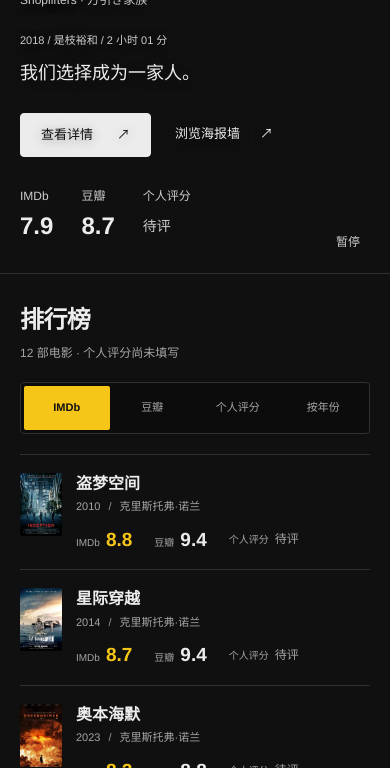
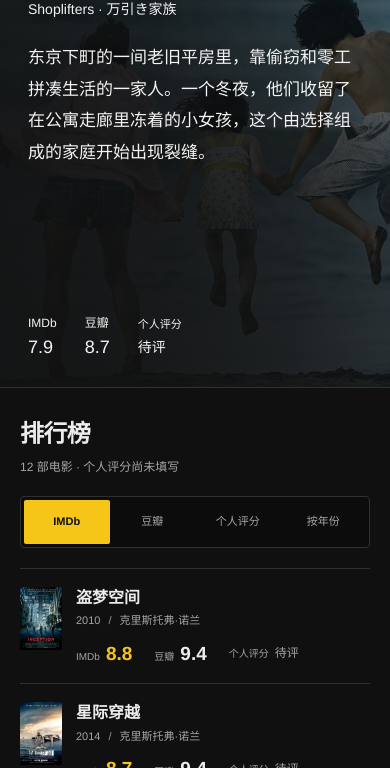
Before and after one commit to Nikyrie28/LUDB, a plain HTML site: page index.html in a window 390 px wide. Shown: the part 457-1225 px from the top of the page. Drawn offline with Linux system fonts and the light colour scheme.

Commit message:
feat: refresh movie hero and soften detail backdrop

```diff
--- a/assets/css/lmdb.css
+++ b/assets/css/lmdb.css
@@ -47,13 +47,9 @@
 .app-bar__nav a { min-height:44px; display:flex; align-items:center; font-size:13px; color:var(--fg-muted); border-bottom:2px solid transparent; white-space:nowrap; }
 .app-bar__nav a:hover { color:var(--fg); }
 .app-bar__nav a.is-current { color:var(--fg); border-color:var(--accent); }
-/* A light, wide side fade preserves the still; darkness gathers at the lower
-   text edge instead of covering the entire left half. */
-.hero { position:relative; isolation:isolate; --hero-height:clamp(560px,calc(100svh - var(--appbar-h,72px) - 48px),800px); }
+/* Full-frame hero: a horizontal shadow fade, Heavy title and Extra Light copy. */
+.hero { position:relative; isolation:isolate; font-weight:200; --hero-height:max(600px,calc(100svh - var(--appbar-h,72px))); --hero-inset:11.3%; }
 .hero__slide { position:relative; isolation:isolate; }
-.hero__controls { position:absolute; right:max(var(--gutter),calc((100% - var(--w-max))/2 + var(--gutter))); bottom:8px; }
-.hero__controls button { min-width:44px; min-height:44px; color:#cdcdcd; font-size:12px; border-bottom:1px solid transparent; }
-.hero__controls button:hover { border-color:var(--accent); }
 @keyframes hero-enter { from { opacity:0; } to { opacity:1; } }
 @media(prefers-reduced-motion:no-preference) {
   .hero__slide--enter { animation:hero-enter 280ms var(--ease); }
@@ -61,26 +57,22 @@
 .hero__backdrop { position:absolute; inset:0; overflow:hidden; pointer-events:none; z-index:-1; }
 .hero__backdrop img { width:100%; height:100%; object-fit:cover; object-position:var(--backdrop-position,50% 50%); }
 .hero__backdrop::after { content:""; position:absolute; inset:0; background:
-  linear-gradient(to right,rgba(16,16,16,.68),rgba(16,16,16,.4) 35%,rgba(16,16,16,.12) 65%,transparent 90%),
-  linear-gradient(to bottom,rgba(16,16,16,.08),transparent 24%,rgba(16,16,16,.34) 56%,rgba(16,16,16,.84) 86%,var(--bg)); }
-.hero__inner { position:relative; min-height:var(--hero-height); max-width:var(--w-max); margin:auto; padding:72px var(--gutter) 64px; display:grid; grid-template-columns:minmax(0,1fr) auto; gap:40px; align-items:end; }
-.hero__text { min-width:0; max-width:min(38vw,560px); text-shadow:0 2px 12px rgba(0,0,0,.35); }
-.hero__eyebrow { font-size:12px; font-weight:400; color:#cdcdcd; margin-bottom:20px; }
-.hero__title { color:#f4f4f4; font-weight:900; font-size:clamp(44px,5vw,72px); line-height:1.12; letter-spacing:-.04em; text-wrap:balance; }
-.hero__title-en { margin-top:14px; font-size:15px; color:#cdcdcd; font-weight:300; }
-.hero__description { margin-top:28px; }
-.hero__meta { font-size:12px; color:#cdcdcd; line-height:1.8; }
-.hero__summary { font-size:21px; font-weight:300; line-height:1.65; margin-top:12px; max-width:26em; }
-.hero__scores { display:flex; gap:32px; align-items:flex-end; padding-bottom:6px; }
-.hero__scores .external-ratings { gap:32px; color:#cdcdcd; }
-.hero__scores .external-ratings > span, .hero__personal { display:flex; flex-direction:column; align-items:flex-start; gap:10px; }
-.hero__scores .external-ratings b { font-size:28px; }
-.hero__personal { font-size:12px; color:#cdcdcd; }
-.hero__personal b { font-size:16px; font-weight:400; line-height:33.6px; }
-.hero__cta { display:flex; flex-wrap:wrap; gap:24px; margin-top:32px; align-items:center; }
-.hero__collection-link { display:inline-flex; min-height:44px; gap:20px; align-items:center; font-size:13px; color:var(--fg); border-bottom:1px solid transparent; }
-.hero__collection-link:hover { border-color:var(--accent); }
-.hero:not(.has-backdrop) .hero__inner { min-height:430px; }
+  linear-gradient(to right,rgba(16,16,16,.86),rgba(16,16,16,.78) 25%,rgba(16,16,16,.66) 45%,rgba(16,16,16,.3) 65%,transparent 92%),
+  linear-gradient(to bottom,rgba(16,16,16,.78),rgba(16,16,16,.62) 12%,transparent 30%,transparent 64%,rgba(16,16,16,.74) 88%,rgba(16,16,16,.76)); }
+.hero__inner { position:relative; min-height:var(--hero-height); padding:100px var(--hero-inset) 140px; display:flex; align-items:center; }
+.hero__text { position:relative; isolation:isolate; min-width:0; width:min(34vw,480px); color:#f4f4f4; text-shadow:0 2px 12px rgba(0,0,0,.25); }
+.hero__eyebrow { font-size:11px; font-weight:200; color:#f4f4f4; letter-spacing:.14em; margin-bottom:24px; }
+.hero__title { color:#f4f4f4; font-family:var(--font); font-weight:900; font-size:clamp(44px,4vw,68px); line-height:1.25; letter-spacing:-.025em; text-wrap:balance; }
+.hero__title-en { margin-top:14px; font-family:var(--font); font-size:16px; color:#f4f4f4; font-weight:200; line-height:1.5; }
+.hero__description { margin-top:26px; }
+.hero__summary { font-family:var(--font); font-size:18px; font-weight:200; line-height:1.85; max-width:25em; text-wrap:pretty; }
+.hero__scores { position:absolute; isolation:isolate; bottom:36px; right:var(--hero-inset); display:flex; gap:28px; align-items:flex-end; color:#f4f4f4; }
+.hero__scores .external-ratings { gap:28px; color:inherit; }
+.hero__scores .external-ratings > span, .hero__personal { display:flex; flex-direction:column; align-items:flex-start; gap:4px; }
+.hero__scores .external-ratings b { font-size:18px; font-weight:200; color:inherit; }
+.hero__personal { font-size:11px; color:inherit; }
+.hero__personal b { font-size:14px; font-weight:200; line-height:21.6px; }
+.hero:not(.has-backdrop) .hero__inner { min-height:600px; }
 .btn { display:inline-flex; min-height:44px; justify-content:center; align-items:center; gap:24px; padding:0 20px; border:1px solid var(--line-strong); border-radius:var(--radius); font-size:13px; font-weight:500; white-space:nowrap; transition:transform var(--dur-micro) var(--ease); }
 .btn--accent { background:var(--fg); color:var(--bg); border-color:var(--fg); }
 .btn--ghost { color:var(--fg); }
@@ -193,10 +185,14 @@
 .detail__hero-inner { max-width:var(--w-max); margin:auto; padding:48px var(--gutter); display:grid; grid-template-columns:244px minmax(0,1fr); gap:64px; align-items:center; }
 .has-backdrop .detail__hero-inner { position:relative; margin-top:calc(var(--detail-info-start) - var(--detail-backdrop-height)); padding-top:0; align-items:start; }
 .has-backdrop .detail__intro { position:relative; isolation:isolate; padding-top:8px; width:fit-content; max-width:100%; }
-/* A feathered shade around the text keeps the full-size still visible. */
-.has-backdrop .detail__intro::before { content:""; position:absolute; inset:-100px -160px; z-index:-1; pointer-events:none; background:rgba(16,16,16,.88);
-  mask-image:linear-gradient(to right,transparent,#000 150px,#000 calc(100% - 150px),transparent),linear-gradient(to bottom,transparent,#000 100px,#000 calc(100% - 100px),transparent);
-  mask-composite:intersect; }
+/* A lighter, broader feather blends the text shade into the still. */
+.has-backdrop .detail__intro::before { content:""; position:absolute; inset:-130px -240px; z-index:-1; pointer-events:none; background:rgba(16,16,16,.56);
+  --detail-intro-mask:linear-gradient(to right,transparent,#000 220px,#000 calc(100% - 220px),transparent),linear-gradient(to bottom,transparent,#000 130px,#000 calc(100% - 130px),transparent);
+  mask-image:var(--detail-intro-mask); -webkit-mask-image:var(--detail-intro-mask);
+  mask-composite:intersect; -webkit-mask-composite:source-in; }
+@media(min-width:701px) {
+  .has-backdrop .detail__intro { --fg-muted:#cdcdcd; --fg-faint:#cdcdcd; }
+}
 .has-backdrop .detail__poster { position:relative; z-index:1; box-shadow:0 12px 40px rgba(0,0,0,.28); border-radius:3px; }
 .detail__poster img { width:244px; aspect-ratio:2/3; height:auto; object-fit:cover; border-radius:3px; }
 .detail__intro { min-width:0; }
@@ -249,15 +245,15 @@
   .block__head { flex-wrap:wrap; }
 }
 @media(max-width:860px) {
-  .hero { --hero-height:clamp(500px,64vw,560px); }
+  .hero { --hero-height:max(620px,calc(100svh - var(--appbar-h,72px))); --hero-inset:8%; }
   .app-bar__inner { gap:16px; }
   .app-bar__nav { gap:18px; }
   .search { width:260px; }
-  .hero__inner { gap:24px; padding-bottom:48px; }
-  .hero__text { max-width:48vw; }
+  .hero__inner { padding-top:100px; padding-bottom:120px; }
+  .hero__text { width:48vw; }
   .hero__backdrop::after { background:
-    linear-gradient(to right,rgba(16,16,16,.72),rgba(16,16,16,.44) 45%,transparent 95%),
-    linear-gradient(to bottom,rgba(16,16,16,.08),transparent 24%,rgba(16,16,16,.34) 56%,rgba(16,16,16,.84) 86%,var(--bg)); }
+    linear-gradient(to right,rgba(16,16,16,.86),rgba(16,16,16,.78) 25%,rgba(16,16,16,.64) 60%,rgba(16,16,16,.25) 80%,transparent),
+    linear-gradient(to bottom,rgba(16,16,16,.78),rgba(16,16,16,.62) 12%,transparent 30%,transparent 64%,rgba(16,16,16,.74) 88%,rgba(16,16,16,.76)); }
   .hero__title { font-size:44px; }
   .hero__scores,.hero__scores .external-ratings { gap:18px; }
   .detail__hero-inner { grid-template-columns:200px minmax(0,1fr); gap:36px; }
@@ -273,27 +269,25 @@
   .app-bar__nav { grid-column:2; grid-row:1; gap:22px; }
   .search { grid-row:2; grid-column:1/-1; width:100%; margin:0; }
   .search__field { min-height:44px; }
-  .hero { --hero-image-height:clamp(300px,74vw,460px); }
-  .hero__backdrop { bottom:auto; height:var(--hero-image-height); }
+  .hero { --hero-height:max(690px,calc(100svh - var(--appbar-h,120px))); --hero-inset:28px; }
+  .hero__backdrop { height:100%; }
   .hero__backdrop img { object-position:var(--backdrop-position-mobile,50% 50%); }
   .hero__backdrop::after { background:
-    linear-gradient(to bottom,rgba(16,16,16,.1),transparent 22%,rgba(16,16,16,.25) 45%,rgba(16,16,16,.88) 75%,var(--bg)),
-    linear-gradient(to right,rgba(16,16,16,.16),transparent 70%); }
-  .hero__inner { min-height:0; grid-template-columns:1fr; gap:30px; padding:calc(var(--hero-image-height) * .8) var(--gutter) 32px; }
-  .hero__text { max-width:100%; }
-  .hero__eyebrow { margin-bottom:12px; }
-  .hero__title { font-size:42px; line-height:1.15; }
-  .hero__title-en { font-size:12px; line-height:1.5; margin-top:10px; }
+    linear-gradient(to bottom,rgba(16,16,16,.75),rgba(16,16,16,.64) 10%,rgba(16,16,16,.1) 20%,rgba(16,16,16,.48) 42%,rgba(16,16,16,.76) 76%,rgba(16,16,16,.82)),
+    linear-gradient(to right,rgba(16,16,16,.86),rgba(16,16,16,.76) 40%,rgba(16,16,16,.5) 75%,rgba(16,16,16,.12)); }
+  .hero__inner { min-height:var(--hero-height); padding:150px var(--hero-inset) 130px; align-items:center; }
+  .hero__text { width:100%; max-width:480px; }
+  .hero__eyebrow { margin-bottom:18px; font-size:10px; }
+  .hero__title { font-size:42px; line-height:1.25; }
+  .hero__title-en { font-size:14px; line-height:1.5; margin-top:12px; }
   .hero__description { margin-top:22px; }
-  .hero__meta { font-size:11px; }
-  .hero__summary { font-size:18px; margin-top:8px; }
-  .hero__scores { gap:28px; padding:0; }
+  .hero__summary { font-size:17px; }
+  .hero__scores { left:var(--hero-inset); right:auto; bottom:28px; gap:28px; padding:0; }
   .hero__scores .external-ratings { gap:28px; }
-  .hero__scores .external-ratings > span,.hero__personal { gap:6px; }
-  .hero__scores .external-ratings b { font-size:24px; }
-  .hero__personal b { font-size:14px; line-height:28.8px; }
-  .hero__cta { margin-top:24px; }
-  .hero:not(.has-backdrop) .hero__inner { min-height:0; padding-top:40px; }
+  .hero__scores .external-ratings > span,.hero__personal { gap:4px; }
+  .hero__scores .external-ratings b { font-size:18px; }
+  .hero__personal b { font-size:14px; line-height:21.6px; }
+  .hero:not(.has-backdrop) .hero__inner { min-height:var(--hero-height); }
   .block { padding-top:30px; padding-bottom:36px; }
   .block__head { gap:18px; margin-bottom:20px; }
   .block__title { font-size:24px; }
@@ -382,5 +376,5 @@
 /* Reserve the opening composition before data.js renders it. */
 .hero:empty { min-height:var(--hero-height); }
 @media(max-width:700px) {
-  .hero:empty { min-height:640px; }
+  .hero:empty { min-height:var(--hero-height); }
 }
--- a/assets/js/lmdb.js
+++ b/assets/js/lmdb.js
@@ -160,20 +160,14 @@
   var firstHero = ratedMovies[0] || MOVIES[0];
   var heroMovies = firstHero ? [firstHero].concat(MOVIES.filter(function (m) { return m.id !== firstHero.id; })) : [];
   var heroIndex = 0, heroTimer = null, heroRequest = 0;
-  var heroPaused = false, heroHovered = false, heroFocused = false, heroVisible = false;
+  var heroHovered = false, heroFocused = false, heroVisible = false;
 
   function syncHeroTimer() {
     window.clearTimeout(heroTimer);
     ++heroRequest; // Cancel a pending image decode when focus, visibility or route changes.
     var host = $('#hero');
     if (!host) return;
-    var toggle = host.querySelector('[data-hero-action="pause"]');
-    if (toggle) {
-      toggle.textContent = heroPaused ? '播放' : '暂停';
-      toggle.setAttribute('aria-label', heroPaused ? '播放自动轮播' : '暂停自动轮播');
-      toggle.hidden = motionPreference.matches;
-    }
-    var running = heroMovies.length > 1 && !heroPaused && !heroHovered && !heroFocused && !host.contains(document.activeElement) && heroVisible && !document.hidden && state.route.name === 'home' && !motionPreference.matches;
+    var running = heroMovies.length > 1 && !heroHovered && !heroFocused && !host.contains(document.activeElement) && heroVisible && !document.hidden && state.route.name === 'home' && !motionPreference.matches;
     var slide = host.querySelector('.hero__slide');
     if (slide) slide.setAttribute('aria-live', running ? 'off' : 'polite');
     if (running) heroTimer = window.setTimeout(function () { changeHero(1); }, 6000);
@@ -202,11 +196,6 @@
 
   function initHeroCarousel() {
     var host = $('#hero');
-    host.addEventListener('click', function (e) {
-      if (!e.target.closest('[data-hero-action="pause"]')) return;
-      heroPaused = !heroPaused;
-      syncHeroTimer();
-    });
     host.addEventListener('pointerenter', function (e) { if (e.pointerType === 'mouse') { heroHovered = true; syncHeroTimer(); } });
     host.addEventListener('pointerleave', function (e) { if (e.pointerType === 'mouse') { heroHovered = false; syncHeroTimer(); } });
     host.addEventListener('focusin', function () { heroFocused = true; syncHeroTimer(); });
@@ -227,9 +216,7 @@
     host.setAttribute("aria-label", "收藏影片轮播");
     host.setAttribute('aria-roledescription', '轮播');
     if (!host.querySelector('.hero__slide')) {
-      host.innerHTML = '<div class="hero__slide" aria-atomic="true"></div>' +
-        (heroMovies.length > 1 ? '<div class="hero__controls">' +
-          '<button type="button" data-hero-action="pause" aria-label="暂停自动轮播">暂停</button></div>' : '');
+      host.innerHTML = '<div class="hero__slide" aria-atomic="true"></div>';
     }
     var slide = host.querySelector('.hero__slide');
     slide.setAttribute('role', 'group');
@@ -246,12 +233,7 @@
             '<p class="hero__title-en">' + esc(subtitleOf(m)) + '</p>' +
           '</div>' +
           '<div class="hero__description">' +
-            '<p class="hero__meta">' + esc(m.year) + ' / ' + esc(m.director) + ' / ' + runtimeText(m.runtime) + '</p>' +
-            '<p class="hero__summary">' + esc(m.tagline || m.summary) + '</p>' +
-          '</div>' +
-          '<div class="hero__cta">' +
-            '<a class="btn btn--accent" href="#/film/' + esc(m.id) + '">查看详情<span aria-hidden="true">↗</span></a>' +
-            '<a class="hero__collection-link" href="#wall">浏览海报墙<span aria-hidden="true">↗</span></a>' +
+            '<p class="hero__summary">' + esc(m.summary || m.tagline) + '</p>' +
           '</div>' +
         '</div>' +
         '<div class="hero__scores">' + externalRatings(m, false) +
@@ -697,7 +679,7 @@
       return;
     }
     // 记录进入详情的来源板块，让返回文案、面包屑与导航高亮保持一致
-    var link = e.target.closest(".chart__link, .card__link, .hero__cta a[href^='#/film/']");
+    var link = e.target.closest(".chart__link, .card__link");
     if (link) {
       state.detailSource = link.classList.contains("card__link") ? "wall" : "chart";
     }
```
Also changed, not shown: tools/smoke-test.mjs (+19 -17 lines), 2 other files.
